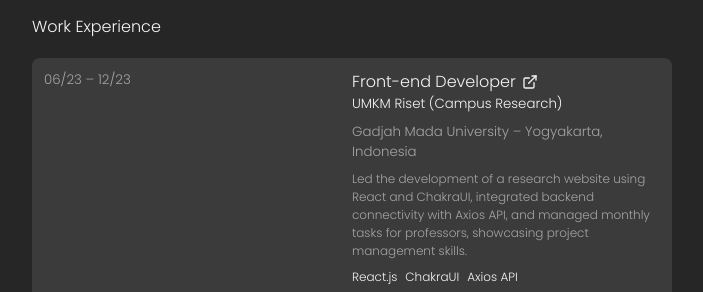
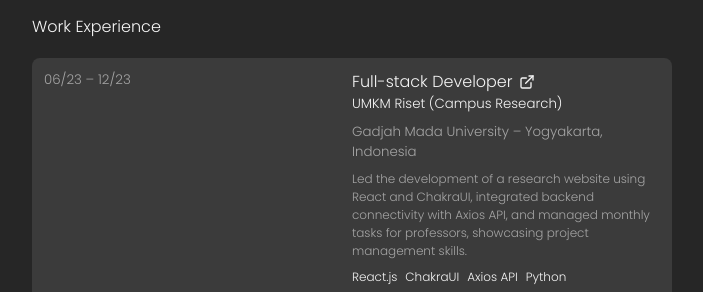
Before and after one commit to sickopam/cv-na, a Next.js app: page / in a window 1280 px wide. Shown: the part 485-777 px from the top of the page, without its empty margins (48-751 px from the left). Built offline with nearby package versions, Linux system fonts and the light colour scheme.

Commit message:
new bout v2

```diff
--- a/comp/TextMod.js
+++ b/comp/TextMod.js
@@ -12,7 +12,7 @@ import {
 
   const poppins = Poppins({subsets: ["latin"], weight: "300"})
 
-  export default function TextMod({isOpen, onClose, header, body}) {
+  export default function TextMod({isOpen, onClose, header, body, footer}) {
     return (
       <Modal rounded='lg' isOpen={isOpen} onClose={onClose} isCentered>
         <ModalOverlay/>
@@ -22,7 +22,9 @@ import {
             <ModalBody>
                 <Text className='shadowtext' textAlign='justify'>{body}</Text>
             </ModalBody>
-            <ModalFooter/>
+            <ModalFooter>
+                <Text className='shadowtext' textAlign='left'>{footer}</Text>
+            </ModalFooter>
         </ModalContent>
       </Modal>
     )
--- a/data/exp.json
+++ b/data/exp.json
@@ -1,11 +1,11 @@
 {
     "work": [
         {
-            "title": "Front-end Developer",
+            "title": "Full-stack Developer",
             "comp": "UMKM Riset (Campus Research)",
             "loc": "Gadjah Mada University – Yogyakarta, Indonesia",
             "desc": "Led the development of a research website using React and ChakraUI, integrated backend connectivity with Axios API, and managed monthly tasks for professors, showcasing project management skills.",
-            "stack": ["React.js", "ChakraUI", "Axios API"],
+            "stack": ["React.js", "ChakraUI", "Axios API", "Python"],
             "id": "hyperlink",
             "link": "https://idea-generator-dev.web.app/",
             "ic": "ExternalLinkIcon",
--- a/sec/About.jsx
+++ b/sec/About.jsx
@@ -19,6 +19,7 @@ export default function About() {
             onClose={onClose}
             header='About Me'
             body='Competent & avid learner with experience as a software developer, dedicated to any project set on the table. Cheerful, friendly, and eager to socialize with companions in order to grasp any new knowledge available. Possess high analytical and judgemental skills, suitable for problem solving for quicker and efficient work development. Highly interested in Web/Mobile App Development, as well as Cyber Security, both crucial elements for the creation and safety of softwares.'
+            footer='A Double Degree student of University of Birmingham & Gadjah Mada University set to graduate in 2025.'
         />
 
     </Stack>
```
